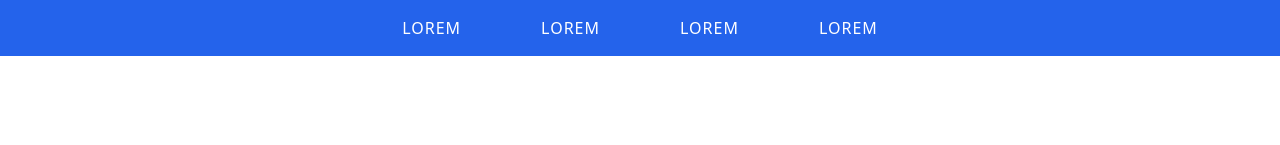
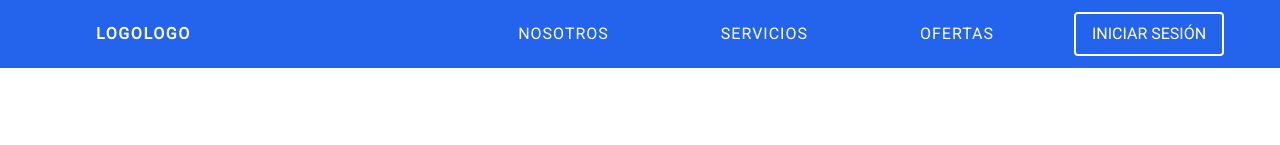
Before and after one commit to No-Country/c9-32-t-javareact, a React (Vite) app in the folder client/: page / in a window 1280 px wide. Shown: the top 145 px of the page. Built offline with nearby package versions, Linux system fonts and the light colour scheme.

Commit message:
[FEATURE] Improved navbar structure and added login button

```diff
--- a/client/src/components/icons/Bars.tsx
+++ b/client/src/components/icons/Bars.tsx
@@ -6,7 +6,7 @@ export default function Bars() {
 			viewBox="0 0 24 24"
 			strokeWidth={1.5}
 			stroke="currentColor"
-			className="w-6 h-6"
+			className="w-7 bg-customViolet "
 		>
 			<path
 				strokeLinecap="round"
--- a/client/src/components/layout/Landing/Header/Header.tsx
+++ b/client/src/components/layout/Landing/Header/Header.tsx
@@ -3,13 +3,14 @@ import { motion } from 'framer-motion';
 import { Close } from '@components/icons/Close';
 import Bars from '@components/icons/Bars';
 import { useMediaQuery } from '@hooks/useMediaQuery';
+import { Button } from '@/components/shared/Button';
 
 const Nav = () => {
 	const [showNav, setShowNav] = useState<boolean>(false);
 
-	const navItems = ['lorem', 'lorem', 'lorem', 'lorem'];
+	const navItems = ['Nosotros', 'Servicios', 'Ofertas'];
 
-	const isSmall = useMediaQuery('(min-width: 1024px)');
+	const isSmall = useMediaQuery('(min-width: 768px)');
 
 	useEffect(() => {
 		showNav
@@ -30,7 +31,11 @@ const Nav = () => {
 		},
 	};
 	return (
-		<div className="relative w-limited    ">
+		<nav className="relative w-limited  flex items-center  justify-center  ">
+			<div className='container flex  justify-center items-center'>
+				<div className=" h-[56px] flex items-center font-bold tracking-widest md:ml-10 lg:ml-20">
+					LOGOLOGO
+				</div>
 				<motion.nav
 					animate={showNav ? 'open' : 'closed'}
 					variants={variants || undefined}
@@ -57,17 +62,19 @@ const Nav = () => {
 								);
 							})}
 						</ul>
+						<Button text={'Iniciar Sesión'} customClass={''} />
 					</motion.div>
 				</motion.nav>
 				<motion.button
 					className="toggleButton"
 					onClick={() => setShowNav((show: boolean) => !show)}
-				whileHover={{ scale: 1.1 }}
+					whileHover={{ scale: 1 }}
 					whileTap={{ scale: 0.9 }}
 				>
 					{showNav ? <Close /> : <Bars />}
 				</motion.button>
 			</div>
+		</nav>
 	);
 };
 
--- /dev/null
+++ b/client/src/components/shared/Button.tsx
@@ -0,0 +1,8 @@
+import { IButton } from "@/types"
+
+
+export const Button = ({text, customClass}:IButton) => {
+  return (
+    <div className={`button  ${customClass}`}>{text}</div>
+  )
+}
--- a/client/src/index.css
+++ b/client/src/index.css
@@ -28,11 +28,12 @@
 	.text {
 		@apply text-gray-300 font-[300] leading-[27px];
 	}
-
-
 	#root{
 		@apply font-roboto
 	}
+	.button{
+		@apply uppercase  min-w-[150px] text-center rounded  cursor-pointer border-white border-2  py-2 hover:scale-95 duration-100
+ 	}
 
 
 
@@ -40,29 +41,26 @@
 
 
 	nav {
-    @apply fixed top-0 left-0 bottom-0 w-full h-full z-[100]  lg:relative  ;
+    @apply fixed top-0 left-0 bottom-0 w-full h-full z-[100]  md:relative  bg-customViolet text-white  ;
   }
 
 	.nav-list_container {
-		@apply p-0  bg-customViolet text-white  relative flex h-full w-full flex-col  justify-center items-center gap-3 lg:flex-row  lg:h-[56px] lg:w-full lg:justify-between ;
+		@apply   container  w-full h-full  md:h-[68px] flex items-center flex-col justify-center gap-20  md:flex-row  md:pr-8 lg:pr-10 md:gap-10 lg:gap-20 ;
 	}
 
 	.nav-list {
-		@apply  w-full  h-screen flex flex-col justify-center items-center gap-20  text-[16px]  uppercase  lg:flex-row lg:h-auto lg:justify-center;
+		@apply  w-full flex flex-col justify-end  items-center gap-20  text-[16px]  uppercase  md:flex-row md:h-auto md:gap-10  lg:gap-20    xl:gap-28 ;
 	}
 
 	.nav_link-item {
-		@apply block hover:scale-90 font-sans transition-all  delay-100  duration-200 tracking-[1px];
+		@apply block hover:scale-95  transition-all  delay-100  duration-200 tracking-[1px];
 	}
 
 	.toggleButton {
-		@apply z-[101] absolute outline-none border-none select-none top-5 right-5 lg:hidden;
+		@apply z-[101] absolute outline-none border-none select-none top-4 right-4 md:hidden;
 	}
 
 
-	.menu-item {
-		@apply hover:text-orange-300 active:text-orange-300 hover:cursor-pointer md:font-[700];
-	}
 
 
 
--- a/client/src/types/index.ts
+++ b/client/src/types/index.ts
@@ -29,3 +29,8 @@ export interface IEmployee{
 	address: string
 	isaVailable:string
 }
+
+export interface IButton{
+	text:string
+	customClass:string
+}
```
Lines whose indentation alone changed are shown as unchanged.
